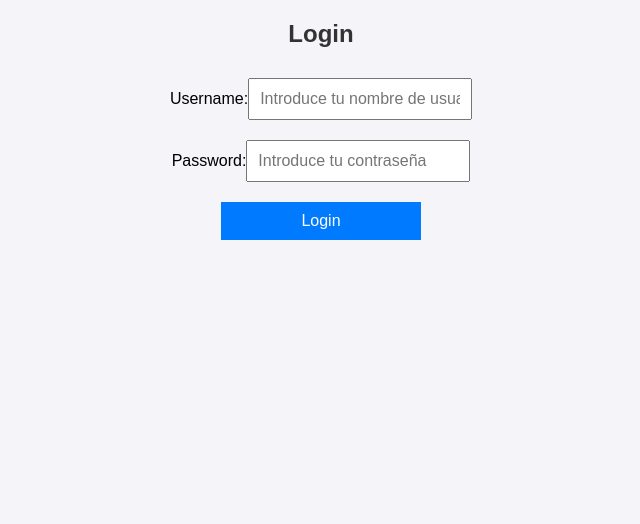
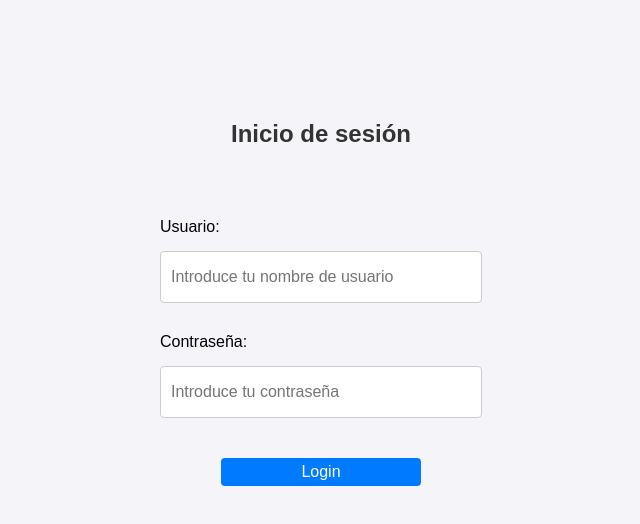
Before and after one commit to FernandoRP-nan/punto-ventas, a React (Create React App) app: page /sales in a window 1280 px wide. Shown: the top 524 px of the page, without its empty margins (319-959 px from the left). Built offline with nearby package versions, Linux system fonts and the light colour scheme.

Commit message:
0.6.1
ui details

```diff
--- /dev/null
+++ b/src/components/Login.css
@@ -0,0 +1,42 @@
+.login-container {
+  display: flex;
+  flex-direction: column;
+  align-items: center;
+  margin-top: 100px;
+}
+
+.login-title {
+  margin-bottom: 50px;
+}
+
+.login-form {
+  display: flex;
+  flex-direction: column;
+  width: 300px;
+}
+
+.form-field {
+  margin-bottom: 20px;
+}
+
+.form-label {
+  display: block;
+  margin-bottom: 5px;
+}
+
+.form-input {
+  padding: 10px;
+  border: 1px solid #ccc;
+  border-radius: 4px;
+  width: 300px;
+  height: 30px;
+}
+
+.login-button {
+  padding: 5px 10px;
+  background-color: #007bff;
+  color: white;
+  border: none;
+  border-radius: 4px;
+  cursor: pointer;
+}
--- a/src/components/Login.js
+++ b/src/components/Login.js
@@ -1,4 +1,5 @@
 import React, { useState } from "react";
+import "./Login.css"; // Importa el archivo CSS
 
 const Login = ({ onLogin }) => {
   // Definir el estado para el nombre de usuario y la contraseña
@@ -17,7 +18,6 @@ const Login = ({ onLogin }) => {
         },
         body: JSON.stringify({ username, password }), // Envia los datos correctamente
       });
-
       const data = await response.json();
 
       if (response.ok) {
@@ -34,32 +34,39 @@ const Login = ({ onLogin }) => {
   };
 
   return (
-    <div>
-      <h2>Login</h2>
-      <form onSubmit={handleSubmit}>
-        <div>
-          <label htmlFor="username">Username:</label>
+    <div className="login-container">
+      <h2 className="login-title">Inicio de sesión</h2>
+      <form onSubmit={handleSubmit} className="login-form">
+        <div className="form-field">
+          <label htmlFor="username" className="form-label">
+            Usuario:
+          </label>
           <input
             type="text"
             id="username"
             value={username} // Asegúrate de que el valor del input esté vinculado al estado
             onChange={(e) => setUsername(e.target.value)} // Actualiza el estado de 'username' con el texto ingresado
             placeholder="Introduce tu nombre de usuario"
+            className="form-input"
           />
         </div>
 
-        <div>
-          <label htmlFor="password">Password:</label>
+        <div className="form-field">
+          <label htmlFor="password" className="form-label">
+            Contraseña:
+          </label>
           <input
             type="password"
             id="password"
             value={password} // Asegúrate de que el valor del input esté vinculado al estado
             onChange={(e) => setPassword(e.target.value)} // Actualiza el estado de 'password' con el texto ingresado
             placeholder="Introduce tu contraseña"
+            className="form-input"
           />
         </div>
-
-        <button type="submit">Login</button>
+        <button type="submit" className="login-button">
+          Login
+        </button>
       </form>
     </div>
   );
--- a/src/components/Logs.js
+++ b/src/components/Logs.js
@@ -88,7 +88,6 @@ const Logs = () => {
 
       {activeTab === "login" && (
         <div>
-          <h2>Logs de Inicio de Sesión</h2>
           <table>
             <thead>
               <tr>
--- a/src/components/NavBar.js
+++ b/src/components/NavBar.js
@@ -22,15 +22,22 @@ const NavBar = ({ role, setUser }) => {
     <nav className="navbar">
       <ul className="navbar-list">
         {role === "GERENTE" && (
+          <li className="navbar-item">
+            <Link to="/purchases" className="navbar-link">
+              Compras
+            </Link>
+          </li>
+        )}
+        {(role === "GERENTE" || role === "CAJERO") && (
           <>
+            <li className="navbar-item">
+              <Link to="/sales" className="navbar-link">
+                Ventas
+              </Link>
+            </li>
             <li className="navbar-item">
               <Link to="/inventory" className="navbar-link">
                 Inventario
-              </Link>
-            </li>
-            <li className="navbar-item">
-              <Link to="/purchases" className="navbar-link">
-                Compras
               </Link>
             </li>
             <li className="navbar-item">
@@ -45,13 +52,6 @@ const NavBar = ({ role, setUser }) => {
             </li>
           </>
         )}
-        {(role === "GERENTE" || role === "CAJERO") && (
-          <li className="navbar-item">
-            <Link to="/sales" className="navbar-link">
-              Ventas
-            </Link>
-          </li>
-        )}
         <li className="navbar-item">
           <button onClick={handleLogout} className="navbar-link">
             Cerrar Sesión
--- a/src/components/Sales.js
+++ b/src/components/Sales.js
@@ -73,7 +73,9 @@ const Sales = () => {
       />
       <h2>Productos Disponibles</h2>
       <ul className="product-list">
-        {products.map((product) => (
+        {products
+          .filter((product) => product.stock > 0) // Filtra productos con stock mayor a 0
+          .map((product) => (
             <li key={product.id} className="product-item">
               <span>
                 {product.name} - Precio: $
```
Lines whose indentation alone changed are shown as unchanged.
